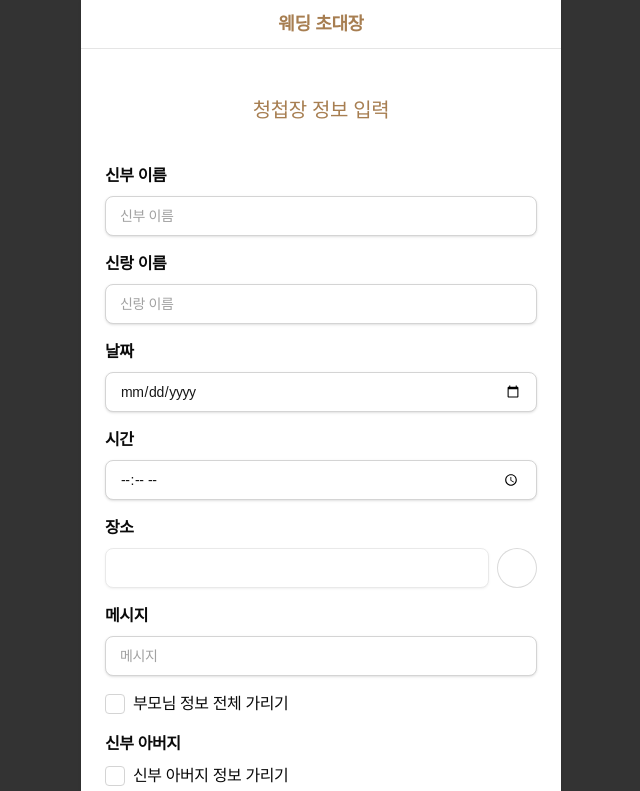
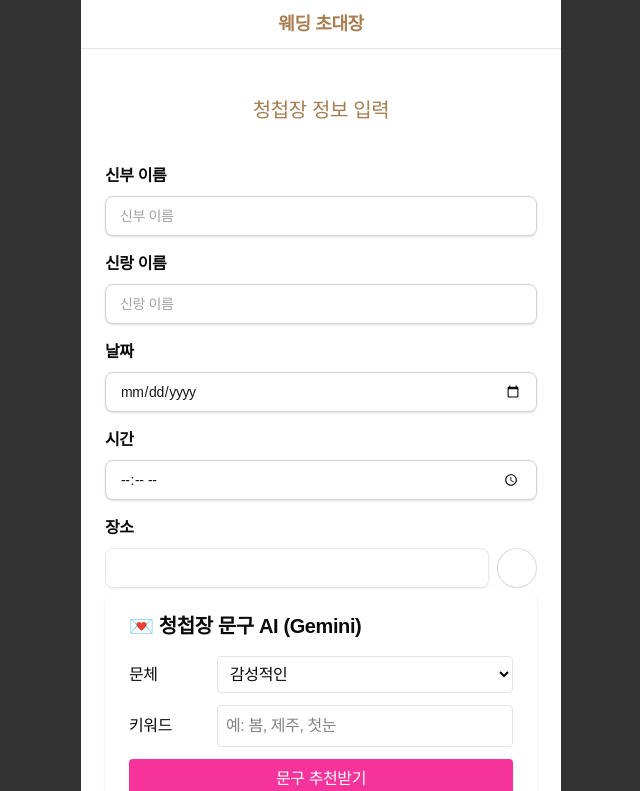
Before and after one commit to onssu/wedding-invitation, a Next.js app: page /detail in a window 1280 px wide. Shown: the top 791 px of the page, without its empty margins (319-959 px from the left). Built offline with nearby package versions, Linux system fonts and the light colour scheme; a web font is replaced by a local one.

Commit message:
Gemini Api 연동, prisma 추가

```diff
--- a/package.json
+++ b/package.json
@@ -3,7 +3,9 @@
   "version": "0.1.0",
   "private": true,
   "scripts": {
-    "dev": "next dev --turbopack",
+    "dev": "next dev",
+    "dev:webpack": "next dev",
+    "dev:turbo": "next dev --turbopack",
     "build": "next build",
     "start": "next start",
     "lint": "next lint",
@@ -48,6 +50,7 @@
     "eslint-config-next": "15.4.5",
     "eslint-plugin-storybook": "^9.1.10",
     "playwright": "^1.56.0",
+    "prisma": "^6.18.0",
     "storybook": "^9.1.10",
     "tailwindcss": "^4.1.14",
     "tailwindcss-animate": "^1.0.7",
--- /dev/null
+++ b/src/(components)/common/WeddingMessageAi.tsx
@@ -0,0 +1,88 @@
+"use client";
+
+import { useState } from "react";
+
+export default function WeddingMessageAI() {
+  const [style, setStyle] = useState("감성적인");
+  const [keyword, setKeyword] = useState("");
+  const [items, setItems] = useState<string[]>([]);
+  const [loading, setLoading] = useState(false);
+  const [err, setErr] = useState("");
+
+  const handleGenerate = async () => {
+    setLoading(true);
+    setErr("");
+    setItems([]);
+
+    try {
+      const res = await fetch("/api/wedding-message", {
+        method: "POST",
+        headers: { "Content-Type": "application/json" },
+        body: JSON.stringify({ style, relationship, keyword, count }),
+      });
+
+      const data = await res.json();
+      if (!res.ok) {
+        setErr(data?.message || "생성 실패");
+        return;
+      }
+      setItems(data.items || []);
+    } catch (e: any) {
+      setErr(e?.message || "요청 중 오류가 발생했습니다.");
+    } finally {
+      setLoading(false);
+    }
+  };
+
+  return (
+    <div className="p-6 max-w-xl mx-auto bg-white rounded-2xl shadow">
+      <h2 className="text-xl font-semibold mb-4">💌 청첩장 문구 AI (Gemini)</h2>
+
+      <div className="grid gap-3 mb-4">
+        <label className="flex items-center gap-2">
+          <span className="w-20">문체</span>
+          <select
+            className="border rounded p-2 flex-1"
+            value={style}
+            onChange={(e) => setStyle(e.target.value)}
+          >
+            <option value="감성적인">감성적인</option>
+            <option value="유쾌한">유쾌한</option>
+            <option value="격식있는">격식있는</option>
+            <option value="담백한">담백한</option>
+          </select>
+        </label>
+
+        <label className="flex items-center gap-2">
+          <span className="w-20">키워드</span>
+          <input
+            className="border rounded p-2 flex-1"
+            placeholder="예: 봄, 제주, 첫눈"
+            value={keyword}
+            onChange={(e) => setKeyword(e.target.value)}
+          />
+        </label>
+
+        <button
+          onClick={handleGenerate}
+          disabled={loading}
+          className="bg-pink-500 text-white py-2 rounded hover:bg-pink-600"
+        >
+          {loading ? "생성 중..." : "문구 추천받기"}
+        </button>
+      </div>
+
+      {err && <div className="text-red-600 text-sm mb-3">오류: {err}</div>}
+
+      {!!items.length && (
+        <div className="mt-4 bg-gray-50 p-4 rounded space-y-3">
+          {items.map((line, idx) => (
+            <p key={idx} className="whitespace-pre-line leading-relaxed">
+              {line}
+            </p>
+          ))}
+        </div>
+      )}
+    </div>
+  );
+}
--- /dev/null
+++ b/src/app/api/wedding-message/route.ts
@@ -0,0 +1,73 @@
+// src/app/api/wedding-message/route.ts
+import { NextResponse } from "next/server";
+
+type ReqBody = {
+  style?: string;
+  relationship?: string;
+  keyword?: string;
+  count?: number;
+};
+
+export async function POST(req: Request) {
+  try {
+    const body = (await req.json()) as ReqBody;
+    const { style = "감성적인", keyword = "" } = body;
+
+    const prompt = `
+  당신은 결혼식 청첩장에 적을 문구를 추천하는 작가입니다.
+  아래 조건에 따라 문구를 만들어주세요.
+
+  - 문체: ${style}
+  - 키워드: ${keyword || "자유롭게"}
+
+  각 문장은 1~2문장, 줄바꿈으로 구분해서 출력해주세요.
+`;
+
+    const res = await fetch(
+      `https://generativelanguage.googleapis.com/v1/models/gemini-2.0-flash:generateContent?key=${process.env.GOOGLE_API_KEY}`,
+      {
+        method: "POST",
+        headers: { "Content-Type": "application/json" },
+        body: JSON.stringify({
+          contents: [{ role: "user", parts: [{ text: prompt }] }],
+          generationConfig: {
+            temperature: 0.8,
+            maxOutputTokens: 512,
+          },
+        }),
+      }
+    );
+
+    const data = await res.json();
+
+    if (!res.ok) {
+      return NextResponse.json(
+        {
+          message: "Gemini API 호출 실패",
+          detail: data,
+        },
+        { status: res.status }
+      );
+    }
+
+    // Gemini 응답 구조 파싱
+    const text =
+      data?.candidates?.[0]?.content?.parts
+        ?.map((p: any) => p.text)
+        .join("\n") ?? "";
+
+    const items = text
+      .split("\n")
+      .map((line) => line.trim())
+      .filter(Boolean)
+      .slice(0, count);
+
+    return NextResponse.json({ items });
+  } catch (e: any) {
+    console.error("Gemini fetch error:", e);
+    return NextResponse.json(
+      { message: "서버 오류", detail: e.message },
+      { status: 500 }
+    );
+  }
+}
--- a/src/app/detail/page.tsx
+++ b/src/app/detail/page.tsx
@@ -7,6 +7,7 @@ import Button from "@/(components)/ui/Button";
 import Checkbox from "@/(components)/ui/Checkbox";
 import Textarea from "@/(components)/ui/Textarea";
 import Postcode from "@/(components)/common/Postcode";
+import WeddingMessageAI from "@/(components)/common/WeddingMessageAi";
 
 export default function DetailPage() {
   const {
@@ -115,6 +116,7 @@ export default function DetailPage() {
               <span className="text-red-500 text-xs">경도를 입력하세요.</span>
             )}
           </div> */}
+          <WeddingMessageAI />
           <div>
             <label className="block pt-4 pb-1 mb-1 font-semibold">메시지</label>
             <Input
```
